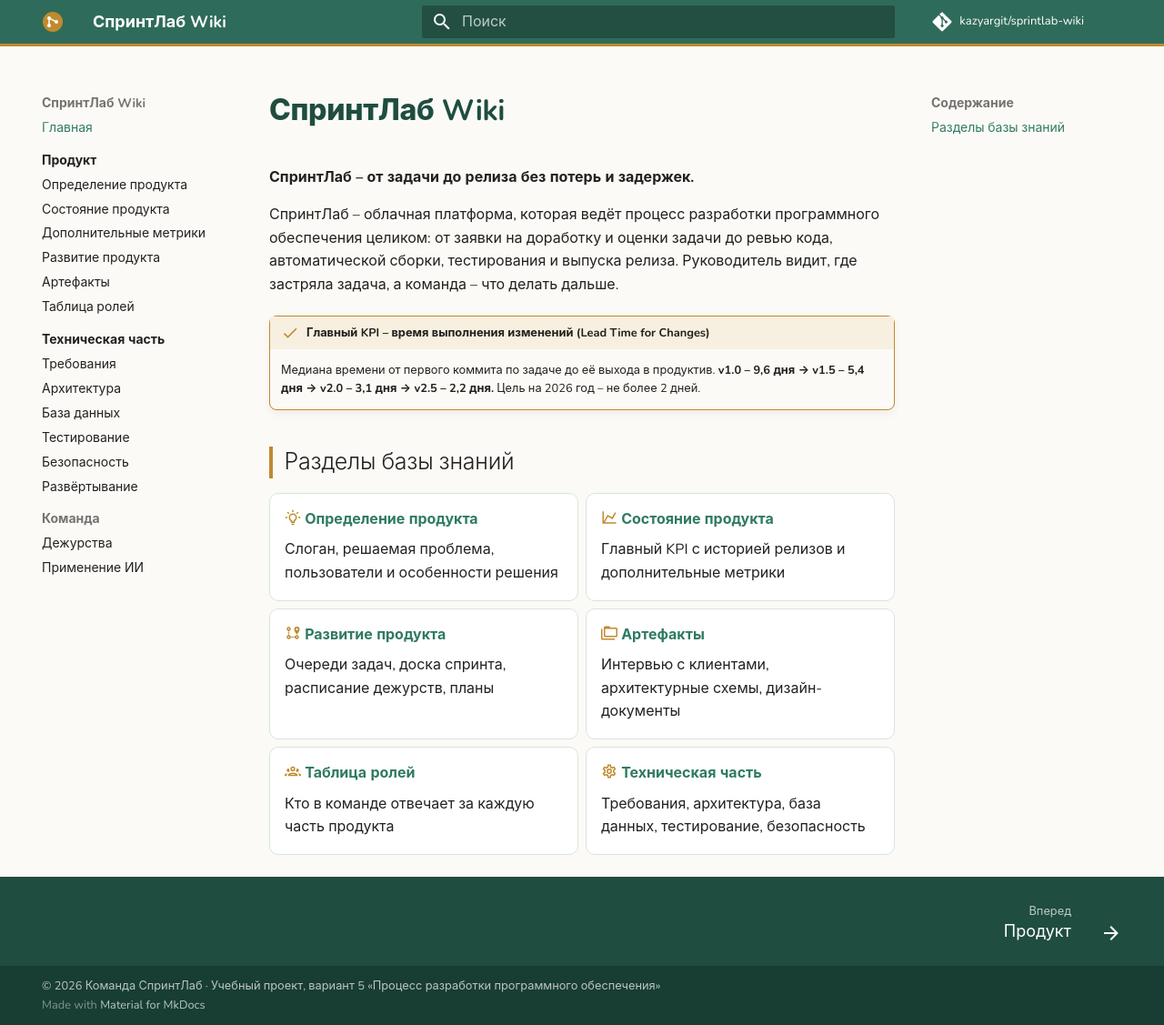
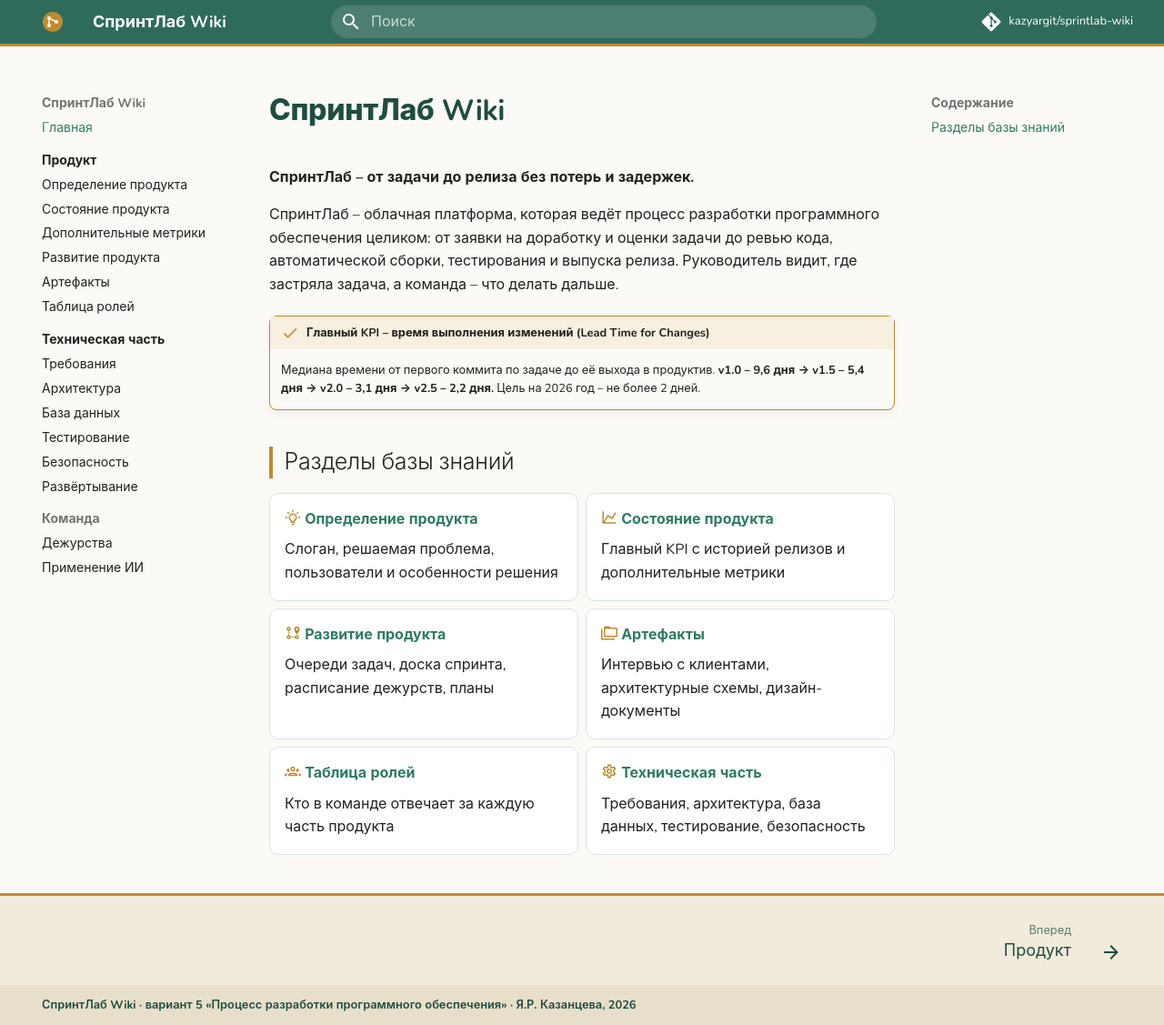
Before and after one commit to kazyargit/sprintlab-wiki, an MkDocs documentation site: the page built from docs/index.md, in a window 1280 px wide and 1127 px high. Shown: the whole window at 91% size. Built offline with MkDocs 1.6.1 and Material for MkDocs 9.7.7, drawn with Linux system fonts in a browser that asks for light colours; comment, search, counter and statistics services are not loaded.

Commit message:
Поиск по центру шапки, светлый подвал

```diff
--- a/docs/assets/extra.css
+++ b/docs/assets/extra.css
@@ -39,3 +39,19 @@
   .md-search__inner { width: 26rem; }
   [data-md-toggle="search"]:checked ~ .md-header .md-search__inner { width: 40rem; }
 }
+/* поиск по центру шапки */
+@media screen and (min-width: 60em) {
+  .md-header__title { flex: 1 1 0; }
+  .md-search { flex: 0 0 auto; }
+  .md-header__source { flex: 1 1 0; width: auto; max-width: none; display: flex; justify-content: flex-end; margin-left: 1rem; }
+  .md-search__inner { width: 24rem; }
+  .md-search__form { border-radius: 22px; background-color: rgba(255,255,255,.14); }
+}
+@media screen and (min-width: 76.25em) { .md-search__inner { width: 30rem; } }
+/* светлый песочный подвал */
+.md-footer { background-color: #f1ebdd !important; color: #1f4d40 !important; border-top: 3px solid #c08a2e; }
+.md-footer-meta { background-color: #e8dfca !important; }
+.md-footer__link, .md-footer__title, .md-footer__direction, .md-footer__button, .md-copyright, .md-copyright a { color: #1f4d40 !important; }
+.md-copyright { font-weight: 600; }
+.md-copyright__highlight, .md-footer-meta__inner, .md-footer-meta__inner * { color: #1f4d40 !important; }
+.md-source__repository { max-width: none; }
--- a/mkdocs.yml
+++ b/mkdocs.yml
@@ -5,7 +5,7 @@ site_url: https://kazyargit.github.io/sprintlab-wiki/
 repo_url: https://github.com/kazyargit/sprintlab-wiki
 repo_name: kazyargit/sprintlab-wiki
 edit_uri: edit/main/docs/
-copyright: "&copy; 2026 Команда СпринтЛаб · Учебный проект, вариант 5 «Процесс разработки программного обеспечения»"
+copyright: "СпринтЛаб Wiki · вариант 5 «Процесс разработки программного обеспечения» · Я.Р. Казанцева, 2026"
 
 theme:
   name: material
@@ -74,4 +74,7 @@ markdown_extensions:
           format: !!python/name:pymdownx.superfences.fence_code_format
 
 extra_css:
-  - assets/extra.css
+  - assets/extra.css?v=4
+
+extra:
+  generator: false
```
